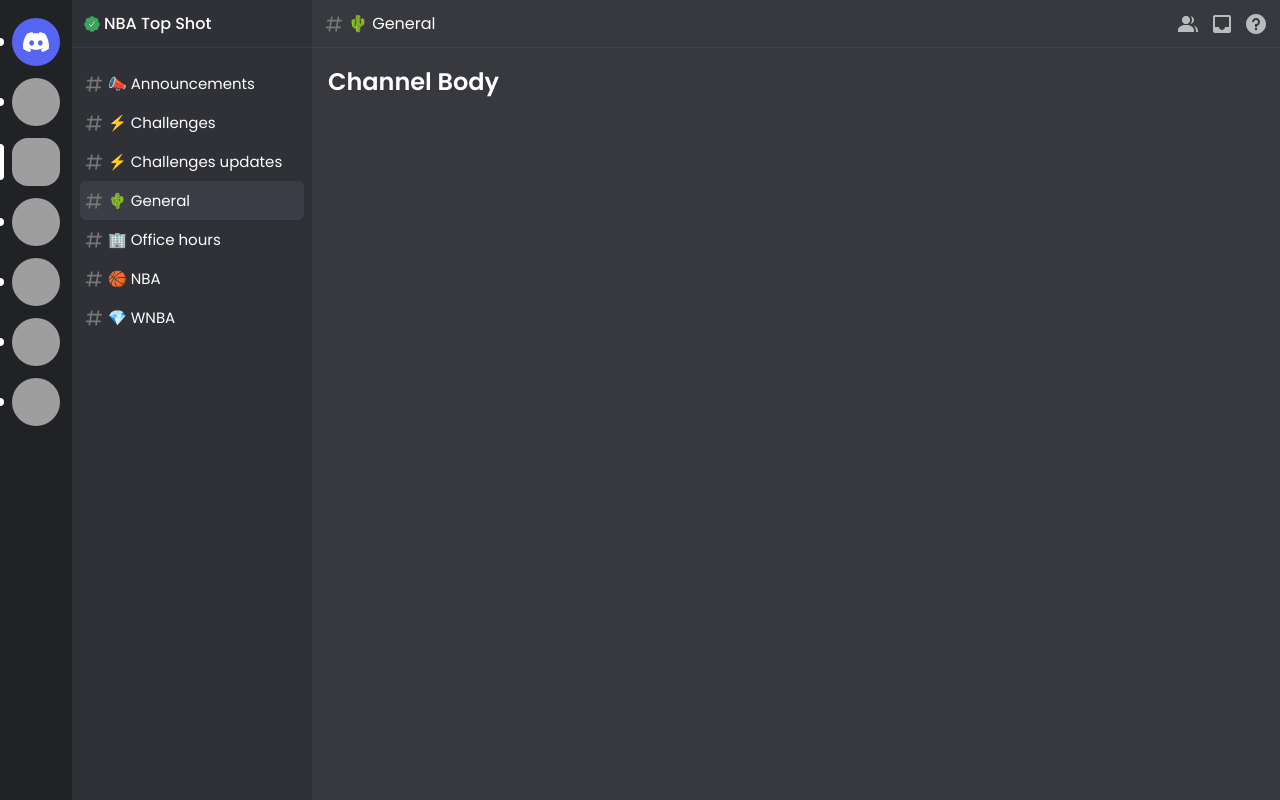
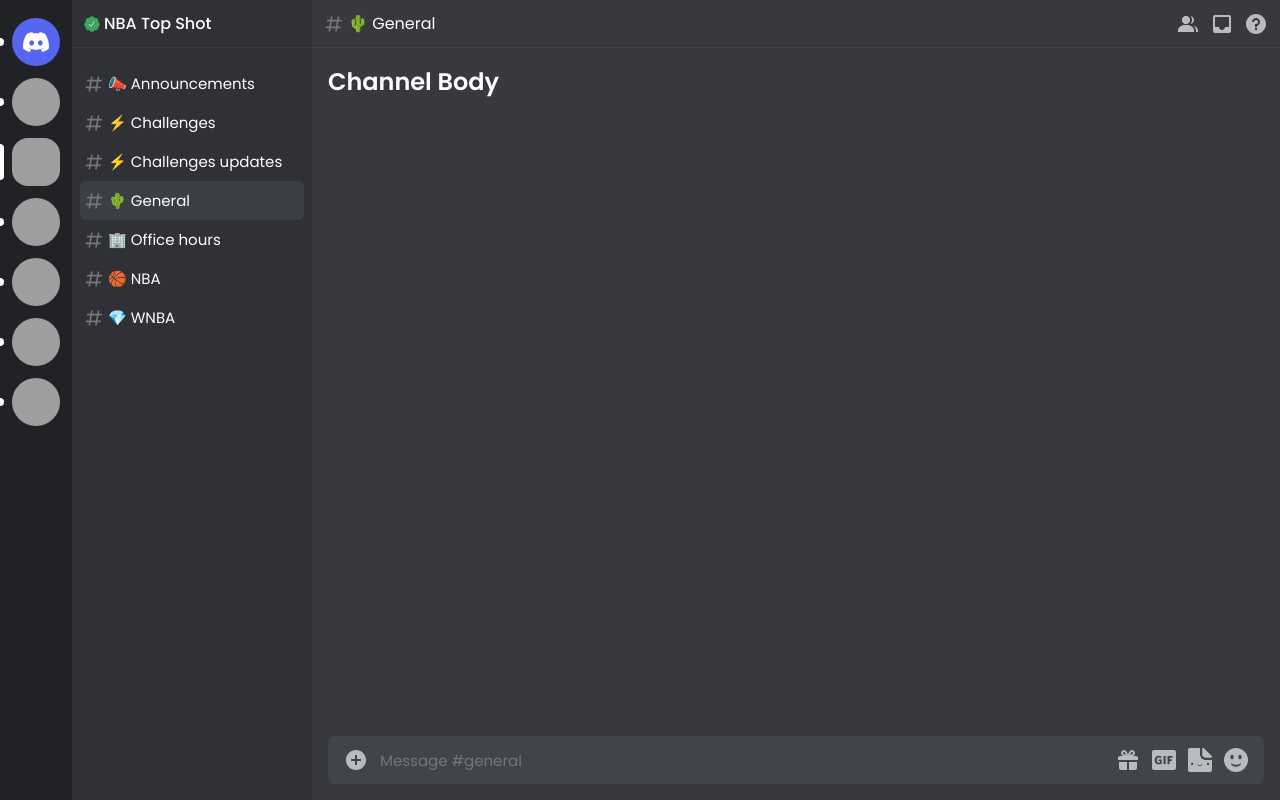
Before and after one commit to boushib/discord-3.0, a Next.js app: page / in a window 1280 px wide. Built offline with nearby package versions, Linux system fonts and the light colour scheme; grey boxes are pictures that could not be loaded.

Commit message:
create message box

```diff
--- a/components/Channel/Channel.module.sass
+++ b/components/Channel/Channel.module.sass
@@ -1,4 +1,8 @@
 .channel
+  display: flex
+  flex-direction: column
+  height: 100%
+
   &__header
     display: flex
     justify-content: space-between
@@ -18,10 +22,6 @@
       gap: 10px
       color: #b9bbbe
 
-      svg
-        color: inherit
-        path
-          color: inherit
-
   &__body
     padding: 16px
+    flex-grow: 1
--- a/components/Channel/Channel.tsx
+++ b/components/Channel/Channel.tsx
@@ -1,10 +1,13 @@
+import MessageBox from '../MessageBox/MessageBox'
 import ChannelBody from './ChannelBody'
 import ChannelHeader from './ChannelHeader'
+import styles from './Channel.module.sass'
 
 const Channel = () => (
-  <div className="channel">
+  <div className={styles.channel}>
     <ChannelHeader />
     <ChannelBody />
+    <MessageBox />
   </div>
 )
 
--- /dev/null
+++ b/components/MessageBox/MessageBox.module.sass
@@ -0,0 +1,26 @@
+.message-box
+  padding: 0 16px 16px
+
+  &__input
+    height: 48px
+    width: 100%
+    background-color: #40444b
+    color: #b9bbbf
+    border-radius: 8px
+    display: flex
+    align-items: center
+    gap: 12px
+    padding: 8px 16px
+
+    svg
+      cursor: pointer
+
+    input
+      border: none
+      outline: none
+      background: none
+      font-size: 15px
+      flex-grow: 1
+
+      &::placeholder
+        color: #72767d
--- /dev/null
+++ b/components/MessageBox/MessageBox.tsx
@@ -0,0 +1,21 @@
+import AttachIcon from '../../icons/Attach'
+import EmojiIcon from '../../icons/Emoji'
+import GIFIcon from '../../icons/GIF'
+import GiftIcon from '../../icons/Gift'
+import StickerIcon from '../../icons/Sticker'
+import styles from './MessageBox.module.sass'
+
+const MessageBox = () => (
+  <div className={styles['message-box']}>
+    <div className={styles['message-box__input']}>
+      <AttachIcon />
+      <input type="text" placeholder="Message #general" />
+      <GiftIcon />
+      <GIFIcon />
+      <StickerIcon />
+      <EmojiIcon />
+    </div>
+  </div>
+)
+
+export default MessageBox
--- /dev/null
+++ b/icons/Attach.tsx
@@ -0,0 +1,10 @@
+const AttachIcon = () => (
+  <svg width="24" height="24" viewBox="0 0 24 24">
+    <path
+      fill="currentColor"
+      d="M12 2.00098C6.486 2.00098 2 6.48698 2 12.001C2 17.515 6.486 22.001 12 22.001C17.514 22.001 22 17.515 22 12.001C22 6.48698 17.514 2.00098 12 2.00098ZM17 13.001H13V17.001H11V13.001H7V11.001H11V7.00098H13V11.001H17V13.001Z"
+    ></path>
+  </svg>
+)
+
+export default AttachIcon
--- /dev/null
+++ b/icons/Emoji.tsx
@@ -0,0 +1,17 @@
+const EmojiIcon = () => (
+  <svg
+    xmlns="http://www.w3.org/2000/svg"
+    viewBox="0 0 36 36"
+    style={{ width: 24, height: 24 }}
+  >
+    <circle fill="#b9bbc0" cx="18" cy="18" r="18" />
+    <path
+      fill="#41444b"
+      d="M10.515 23.621C10.56 23.8 11.683 28 18 28c6.318 0 7.44-4.2 7.485-4.379.055-.217-.043-.442-.237-.554-.195-.111-.439-.078-.6.077C24.629 23.163 22.694 25 18 25s-6.63-1.837-6.648-1.855C11.256 23.05 11.128 23 11 23c-.084 0-.169.021-.246.064-.196.112-.294.339-.239.557z"
+    />
+    <ellipse fill="#41444b" cx="12" cy="13.5" rx="2.5" ry="3.5" />
+    <ellipse fill="#41444b" cx="24" cy="13.5" rx="2.5" ry="3.5" />
+  </svg>
+)
+
+export default EmojiIcon
--- /dev/null
+++ b/icons/GIF.tsx
@@ -0,0 +1,10 @@
+const GIFIcon = () => (
+  <svg width="24" height="24" aria-hidden="false" viewBox="0 0 24 24">
+    <path
+      fill="currentColor"
+      d="M2 2C0.895431 2 0 2.89543 0 4V20C0 21.1046 0.89543 22 2 22H22C23.1046 22 24 21.1046 24 20V4C24 2.89543 23.1046 2 22 2H2ZM9.76445 11.448V15.48C8.90045 16.044 7.88045 16.356 6.74045 16.356C4.11245 16.356 2.66045 14.628 2.66045 12.072C2.66045 9.504 4.23245 7.764 6.78845 7.764C7.80845 7.764 8.66045 8.004 9.32045 8.376L9.04445 10.164C8.42045 9.768 7.68845 9.456 6.83645 9.456C5.40845 9.456 4.71245 10.512 4.71245 12.06C4.71245 13.62 5.43245 14.712 6.86045 14.712C7.31645 14.712 7.64045 14.616 7.97645 14.448V12.972H6.42845V11.448H9.76445ZM11.5481 7.92H13.6001V16.2H11.5481V7.92ZM20.4724 7.92V9.636H17.5564V11.328H19.8604V13.044H17.5564V16.2H15.5164V7.92H20.4724Z"
+    ></path>
+  </svg>
+)
+
+export default GIFIcon
--- /dev/null
+++ b/icons/Gift.tsx
@@ -0,0 +1,12 @@
+const GiftIcon = () => (
+  <svg width="24" height="24" aria-hidden="false" viewBox="0 0 24 24">
+    <path
+      fill="currentColor"
+      fillRule="evenodd"
+      clipRule="evenodd"
+      d="M16.886 7.999H20C21.104 7.999 22 8.896 22 9.999V11.999H2V9.999C2 8.896 2.897 7.999 4 7.999H7.114C6.663 7.764 6.236 7.477 5.879 7.121C4.709 5.951 4.709 4.048 5.879 2.879C7.012 1.746 8.986 1.746 10.121 2.877C11.758 4.514 11.979 7.595 11.998 7.941C11.9991 7.9525 11.9966 7.96279 11.9941 7.97304C11.992 7.98151 11.99 7.98995 11.99 7.999H12.01C12.01 7.98986 12.0079 7.98134 12.0058 7.97287C12.0034 7.96282 12.0009 7.95286 12.002 7.942C12.022 7.596 12.242 4.515 13.879 2.878C15.014 1.745 16.986 1.746 18.121 2.877C19.29 4.049 19.29 5.952 18.121 7.121C17.764 7.477 17.337 7.764 16.886 7.999ZM7.293 5.707C6.903 5.316 6.903 4.682 7.293 4.292C7.481 4.103 7.732 4 8 4C8.268 4 8.519 4.103 8.707 4.292C9.297 4.882 9.641 5.94 9.825 6.822C8.945 6.639 7.879 6.293 7.293 5.707ZM14.174 6.824C14.359 5.941 14.702 4.883 15.293 4.293C15.481 4.103 15.732 4 16 4C16.268 4 16.519 4.103 16.706 4.291C17.096 4.682 17.097 5.316 16.707 5.707C16.116 6.298 15.057 6.642 14.174 6.824ZM3 13.999V19.999C3 21.102 3.897 21.999 5 21.999H11V13.999H3ZM13 13.999V21.999H19C20.104 21.999 21 21.102 21 19.999V13.999H13Z"
+    ></path>
+  </svg>
+)
+
+export default GiftIcon
--- /dev/null
+++ b/icons/Sticker.tsx
@@ -0,0 +1,18 @@
+const StickerIcon = () => (
+  <svg width="24" height="24" aria-hidden="false" viewBox="0 0 20 20">
+    <path
+      fill="currentColor"
+      fillRule="evenodd"
+      clipRule="evenodd"
+      d="M12.0002 0.662583V5.40204C12.0002 6.83974 13.1605 7.99981 14.5986 7.99981H19.3393C19.9245 7.99981 20.222 7.29584 19.8055 6.8794L13.1209 0.196569C12.7043 -0.219868 12.0002 0.0676718 12.0002 0.662583ZM14.5759 10.0282C12.0336 10.0282 9.96986 7.96441 9.96986 5.42209V0.0583083H1.99397C0.897287 0.0583083 0 0.955595 0 2.05228V18.0041C0 19.1007 0.897287 19.998 1.99397 19.998H17.9457C19.0424 19.998 19.9397 19.1007 19.9397 18.0041V10.0282H14.5759ZM11.9998 12.2201C11.9998 13.3245 11.1046 14.2198 10.0002 14.2198C8.8958 14.2198 8.00052 13.3245 8.00052 12.2201H6.66742C6.66742 14.0607 8.15955 15.5529 10.0002 15.5529C11.8408 15.5529 13.3329 14.0607 13.3329 12.2201H11.9998ZM4.44559 13.331C4.44559 13.9446 3.94821 14.442 3.33467 14.442C2.72112 14.442 2.22375 13.9446 2.22375 13.331C2.22375 12.7175 2.72112 12.2201 3.33467 12.2201C3.94821 12.2201 4.44559 12.7175 4.44559 13.331ZM16.6657 14.442C17.2793 14.442 17.7766 13.9446 17.7766 13.331C17.7766 12.7175 17.2793 12.2201 16.6657 12.2201C16.0522 12.2201 15.5548 12.7175 15.5548 13.331C15.5548 13.9446 16.0522 14.442 16.6657 14.442Z"
+    ></path>
+    <path
+      fill="currentColor"
+      fillRule="evenodd"
+      clipRule="evenodd"
+      d="M12.0002 0.662583V5.40204C12.0002 6.83974 13.1605 7.99981 14.5986 7.99981H19.3393C19.9245 7.99981 20.222 7.29584 19.8055 6.8794L13.1209 0.196569C12.7043 -0.219868 12.0002 0.0676718 12.0002 0.662583ZM14.5759 10.0282C12.0336 10.0282 9.96986 7.96441 9.96986 5.42209V0.0583083H1.99397C0.897287 0.0583083 0 0.955595 0 2.05228V18.0041C0 19.1007 0.897287 19.998 1.99397 19.998H17.9457C19.0424 19.998 19.9397 19.1007 19.9397 18.0041V10.0282H14.5759ZM12 13H11.2H8.8H8C8 14.1046 8.89543 15 10 15C11.1046 15 12 14.1046 12 13ZM17.7766 13.331C17.7766 13.9446 17.2793 14.442 16.6657 14.442C16.0522 14.442 15.5548 13.9446 15.5548 13.331C15.5548 12.7175 16.0522 12.2201 16.6657 12.2201C17.2793 12.2201 17.7766 12.7175 17.7766 13.331ZM2 12.2361L2.53532 11L5.62492 12.7835C5.79161 12.8797 5.79161 13.1203 5.62492 13.2165L2.53532 15L2 13.7639L3.32339 13L2 12.2361Z"
+    ></path>
+  </svg>
+)
+
+export default StickerIcon
--- a/styles/globals.sass
+++ b/styles/globals.sass
@@ -14,3 +14,8 @@
 a
   color: inherit
   text-decoration: none
+
+svg
+  color: inherit
+  path
+    color: inherit
```
